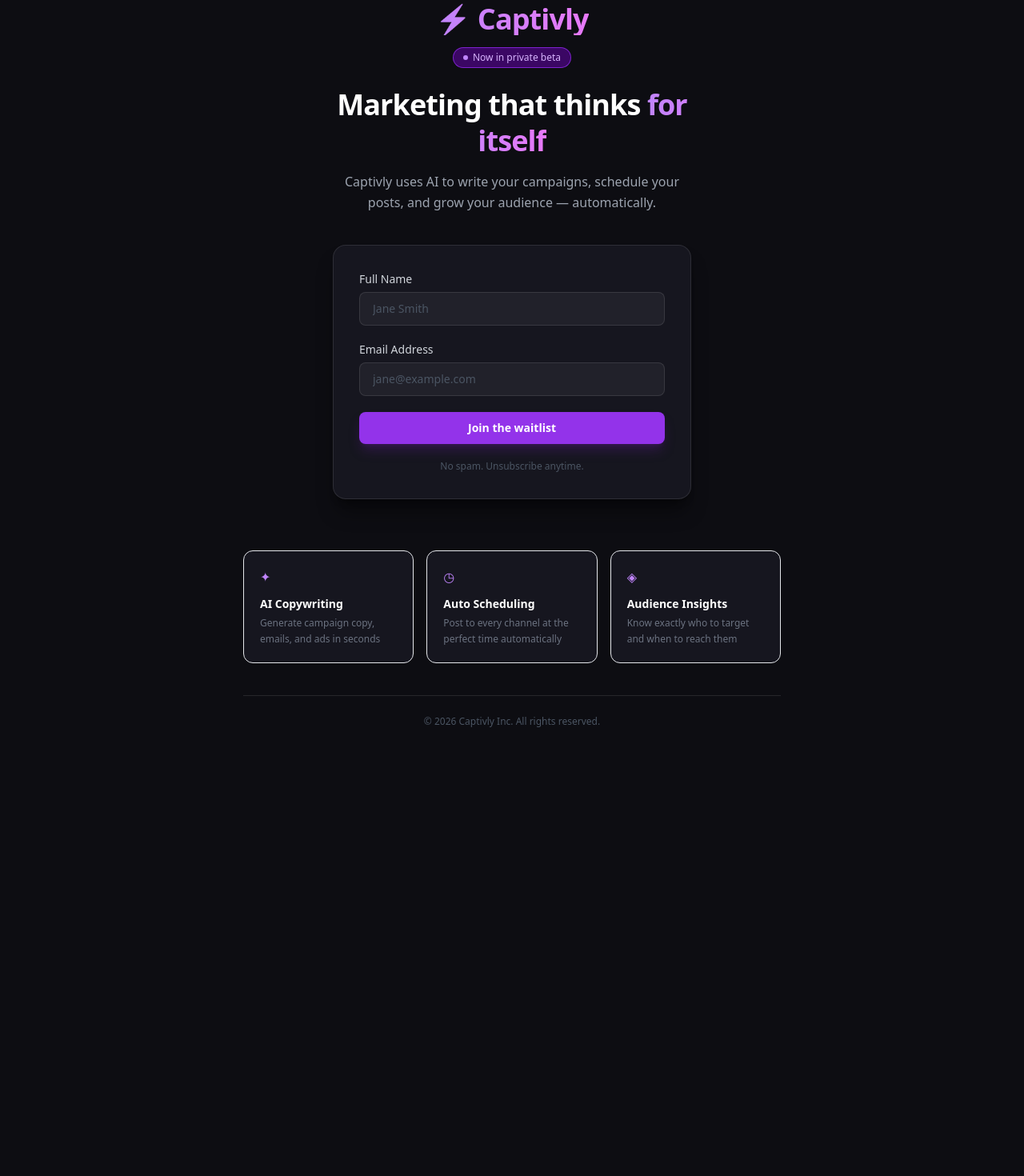
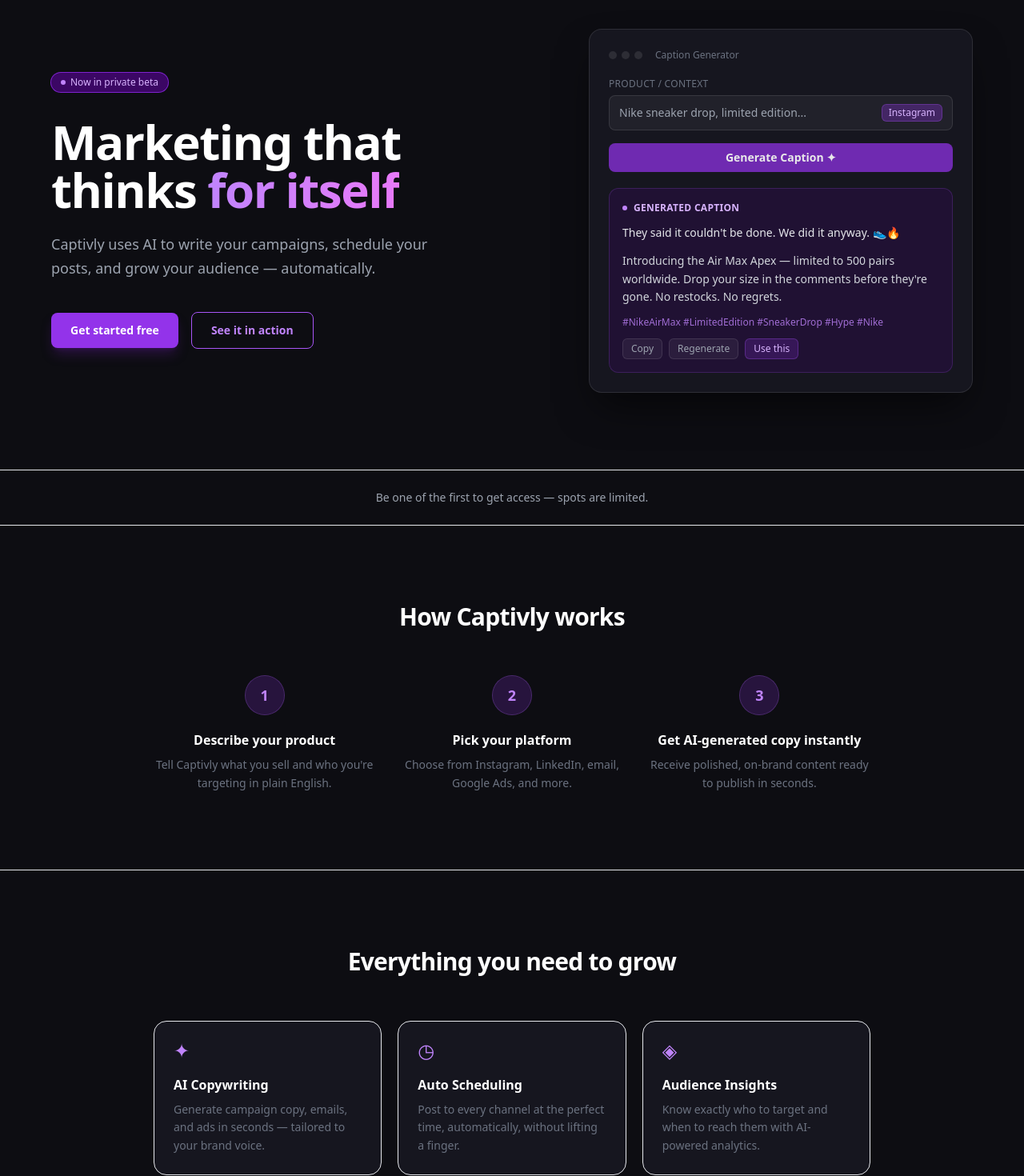
Before and after one commit to foxxbryan1/waitlist-app, a Next.js app: page / in a window 1280 px wide. Shown: the part 140-1610 px from the top of the page at 80% size. Before the commit the page ends 1130 px from the top, so only its background shows below. Built offline with nearby package versions, Linux system fonts and the light colour scheme.

Commit message:
redesign home page with two column hero layout

```diff
--- a/app/layout.tsx
+++ b/app/layout.tsx
@@ -13,7 +13,7 @@ export default function RootLayout({
   children: React.ReactNode;
 }) {
   return (
-    <html lang="en">
+    <html lang="en" className="scroll-smooth">
       <body className="bg-[#0d0d12] text-gray-900 antialiased">
         <Navbar />
         <div className="pt-16">{children}</div>
--- a/app/page.tsx
+++ b/app/page.tsx
@@ -18,7 +18,6 @@ export default function Home() {
       const animate = (now: number) => {
         const elapsed = now - start;
         const progress = Math.min(elapsed / duration, 1);
-        // ease-out cubic
         const eased = 1 - Math.pow(1 - progress, 3);
         setDisplayPosition(Math.round(eased * position));
         if (progress < 1) {
@@ -61,31 +60,193 @@ export default function Home() {
   }
 
   return (
-    <main className="min-h-screen flex flex-col items-center justify-center px-4 py-20 bg-[#0d0d12]">
-      <div className="w-full max-w-md">
-        {/* Brand wordmark */}
-        <div className="flex justify-center mb-4">
-          <span className="text-4xl font-black tracking-tight bg-gradient-to-r from-purple-400 to-fuchsia-400 bg-clip-text text-transparent">⚡ Captivly</span>
-        </div>
+    <main className="bg-[#0d0d12] text-white">
 
-        {/* Tagline badge */}
-        <div className="flex justify-center mb-6">
-          <span className="inline-flex items-center gap-1.5 rounded-full bg-purple-950 px-3 py-1 text-xs font-medium text-purple-300 ring-1 ring-purple-700">
+      {/* ── Hero ── */}
+      <section className="px-4 pt-28 pb-24">
+        <div className="mx-auto max-w-6xl flex flex-col lg:flex-row items-center gap-12">
+
+          {/* Left: text */}
+          <div className="flex-1 flex flex-col items-start text-left">
+            <span className="inline-flex items-center gap-1.5 rounded-full bg-purple-950 px-3 py-1 text-xs font-medium text-purple-300 ring-1 ring-purple-700 mb-8">
               <span className="h-1.5 w-1.5 rounded-full bg-purple-400" />
               Now in private beta
             </span>
-        </div>
 
-        {/* Headline */}
-        <h1 className="text-4xl font-extrabold tracking-tight text-center text-white mb-4 leading-tight">
+            <h1 className="text-5xl sm:text-6xl font-extrabold tracking-tight leading-tight mb-6">
               Marketing that thinks{" "}
               <span className="bg-gradient-to-r from-purple-400 to-fuchsia-400 bg-clip-text text-transparent">
                 for itself
               </span>
             </h1>
-        <p className="text-center text-gray-400 mb-10 leading-relaxed">
+
+            <p className="max-w-lg text-lg text-gray-400 leading-relaxed mb-10">
               Captivly uses AI to write your campaigns, schedule your posts, and
               grow your audience — automatically.
+            </p>
+
+            <div className="flex items-center gap-4 flex-wrap">
+              <a
+                href="/#signup"
+                className="rounded-lg bg-purple-600 px-6 py-3 text-sm font-semibold text-white hover:bg-purple-500 active:scale-[0.98] transition shadow-lg shadow-purple-900/40"
+              >
+                Get started free
+              </a>
+              <a
+                href="/tools"
+                className="rounded-lg border border-purple-500 px-6 py-3 text-sm font-semibold text-purple-400 hover:bg-purple-500/10 active:scale-[0.98] transition"
+              >
+                See it in action
+              </a>
+            </div>
+          </div>
+
+          {/* Right: mock UI card */}
+          <div className="flex-1 w-full lg:max-w-[480px]">
+            <div className="rounded-2xl bg-[#16161f] border border-white/10 p-6 shadow-2xl shadow-black/60">
+
+              {/* Card header */}
+              <div className="flex items-center gap-2 mb-5">
+                <div className="flex gap-1.5">
+                  <span className="h-2.5 w-2.5 rounded-full bg-white/10" />
+                  <span className="h-2.5 w-2.5 rounded-full bg-white/10" />
+                  <span className="h-2.5 w-2.5 rounded-full bg-white/10" />
+                </div>
+                <span className="text-xs font-medium text-gray-500 ml-2">Caption Generator</span>
+              </div>
+
+              {/* Input row */}
+              <div className="mb-4">
+                <label className="block text-xs text-gray-500 mb-1.5 font-medium uppercase tracking-wide">Product / Context</label>
+                <div className="flex items-center gap-2 rounded-lg border border-white/10 bg-white/5 px-3 py-2.5">
+                  <span className="text-sm text-gray-400 flex-1">Nike sneaker drop, limited edition...</span>
+                  <span className="text-xs rounded-md bg-purple-600/30 border border-purple-500/30 text-purple-300 px-2 py-0.5 font-medium">Instagram</span>
+                </div>
+              </div>
+
+              {/* Generate button (static) */}
+              <div className="mb-5">
+                <div className="w-full rounded-lg bg-purple-600/80 px-4 py-2 text-sm font-semibold text-white text-center opacity-90">
+                  Generate Caption ✦
+                </div>
+              </div>
+
+              {/* Result card */}
+              <div className="rounded-xl border border-purple-500/20 bg-purple-950/30 p-4">
+                <div className="flex items-center gap-2 mb-3">
+                  <span className="h-1.5 w-1.5 rounded-full bg-purple-400" />
+                  <span className="text-xs font-semibold text-purple-300 uppercase tracking-wide">Generated Caption</span>
+                </div>
+                <p className="text-sm text-gray-200 leading-relaxed mb-3">
+                  They said it couldn&apos;t be done. We did it anyway. 👟🔥
+                </p>
+                <p className="text-sm text-gray-300 leading-relaxed mb-3">
+                  Introducing the Air Max Apex — limited to 500 pairs worldwide. Drop your size in the comments before they&apos;re gone. No restocks. No regrets.
+                </p>
+                <p className="text-xs text-purple-400/80">
+                  #NikeAirMax #LimitedEdition #SneakerDrop #Hype #Nike
+                </p>
+                <div className="mt-3 flex gap-2">
+                  <span className="rounded-md border border-white/10 bg-white/5 px-2.5 py-1 text-xs text-gray-400 cursor-default">Copy</span>
+                  <span className="rounded-md border border-white/10 bg-white/5 px-2.5 py-1 text-xs text-gray-400 cursor-default">Regenerate</span>
+                  <span className="rounded-md border border-purple-500/30 bg-purple-600/20 px-2.5 py-1 text-xs text-purple-300 cursor-default">Use this</span>
+                </div>
+              </div>
+
+            </div>
+          </div>
+
+        </div>
+      </section>
+
+      {/* ── Social proof bar ── */}
+      <section className="border-y border-white/8 py-6 px-4 text-center">
+        <p className="text-sm text-gray-400">
+          Be one of the first to get access — spots are limited.
+        </p>
+      </section>
+
+      {/* ── How it works ── */}
+      <section className="py-24 px-4">
+        <div className="mx-auto max-w-4xl">
+          <h2 className="text-3xl font-extrabold tracking-tight text-center mb-14">
+            How Captivly works
+          </h2>
+          <div className="grid grid-cols-1 sm:grid-cols-3 gap-8">
+            {[
+              {
+                step: "1",
+                title: "Describe your product",
+                desc: "Tell Captivly what you sell and who you're targeting in plain English.",
+              },
+              {
+                step: "2",
+                title: "Pick your platform",
+                desc: "Choose from Instagram, LinkedIn, email, Google Ads, and more.",
+              },
+              {
+                step: "3",
+                title: "Get AI-generated copy instantly",
+                desc: "Receive polished, on-brand content ready to publish in seconds.",
+              },
+            ].map(({ step, title, desc }) => (
+              <div key={step} className="flex flex-col items-center text-center">
+                <div className="h-12 w-12 rounded-full bg-purple-600/20 ring-1 ring-purple-500/40 flex items-center justify-center text-lg font-black text-purple-400 mb-5">
+                  {step}
+                </div>
+                <p className="font-semibold text-white mb-2">{title}</p>
+                <p className="text-sm text-gray-500 leading-relaxed">{desc}</p>
+              </div>
+            ))}
+          </div>
+        </div>
+      </section>
+
+      {/* ── Features preview ── */}
+      <section className="py-24 px-4 border-t border-white/8">
+        <div className="mx-auto max-w-4xl">
+          <h2 className="text-3xl font-extrabold tracking-tight text-center mb-14">
+            Everything you need to grow
+          </h2>
+          <div className="grid grid-cols-1 sm:grid-cols-3 gap-5">
+            {[
+              {
+                icon: "✦",
+                title: "AI Copywriting",
+                desc: "Generate campaign copy, emails, and ads in seconds — tailored to your brand voice.",
+              },
+              {
+                icon: "◷",
+                title: "Auto Scheduling",
+                desc: "Post to every channel at the perfect time, automatically, without lifting a finger.",
+              },
+              {
+                icon: "◈",
+                title: "Audience Insights",
+                desc: "Know exactly who to target and when to reach them with AI-powered analytics.",
+              },
+            ].map(({ icon, title, desc }) => (
+              <div
+                key={title}
+                className="rounded-2xl bg-[#16161f] border border-white/8 p-6 hover:border-purple-500/30 transition-colors"
+              >
+                <span className="text-purple-400 text-2xl leading-none">{icon}</span>
+                <p className="mt-4 font-semibold text-white">{title}</p>
+                <p className="mt-2 text-sm text-gray-500 leading-relaxed">{desc}</p>
+              </div>
+            ))}
+          </div>
+        </div>
+      </section>
+
+      {/* ── Waitlist form ── */}
+      <section id="signup" className="py-24 px-4 border-t border-white/8">
+        <div className="mx-auto max-w-md">
+          <h2 className="text-3xl font-extrabold tracking-tight text-center mb-3">
+            Get early access
+          </h2>
+          <p className="text-center text-gray-400 text-sm mb-10">
+            Reserve your spot today. We&apos;ll let you know the moment we launch.
           </p>
 
           {status === "success" ? (
@@ -109,10 +270,7 @@ export default function Home() {
               className="bg-[#16161f] rounded-2xl border border-white/10 p-8 space-y-5 shadow-xl shadow-black/40"
             >
               <div>
-              <label
-                htmlFor="name"
-                className="block text-sm font-medium text-gray-300 mb-1.5"
-              >
+                <label htmlFor="name" className="block text-sm font-medium text-gray-300 mb-1.5">
                   Full Name
                 </label>
                 <input
@@ -127,10 +285,7 @@ export default function Home() {
               </div>
 
               <div>
-              <label
-                htmlFor="email"
-                className="block text-sm font-medium text-gray-300 mb-1.5"
-              >
+                <label htmlFor="email" className="block text-sm font-medium text-gray-300 mb-1.5">
                   Email Address
                 </label>
                 <input
@@ -164,40 +319,13 @@ export default function Home() {
             </form>
           )}
         </div>
+      </section>
 
-      {/* Feature cards */}
-      <div className="w-full max-w-2xl mt-16 grid grid-cols-1 sm:grid-cols-3 gap-4">
-        {[
-          {
-            icon: "✦",
-            title: "AI Copywriting",
-            desc: "Generate campaign copy, emails, and ads in seconds",
-          },
-          {
-            icon: "◷",
-            title: "Auto Scheduling",
-            desc: "Post to every channel at the perfect time automatically",
-          },
-          {
-            icon: "◈",
-            title: "Audience Insights",
-            desc: "Know exactly who to target and when to reach them",
-          },
-        ].map(({ icon, title, desc }) => (
-          <div
-            key={title}
-            className="rounded-xl bg-[#16161f] border border-white/8 px-5 py-5"
-          >
-            <span className="text-purple-400 text-base leading-none">{icon}</span>
-            <p className="mt-3 text-sm font-semibold text-white">{title}</p>
-            <p className="mt-1 text-xs text-gray-500 leading-relaxed">{desc}</p>
-          </div>
-        ))}
-      </div>
-
-      <footer className="mt-10 border-t border-white/10 pt-6 w-full max-w-2xl text-center">
+      {/* ── Footer ── */}
+      <footer className="border-t border-white/8 py-8 px-4 text-center">
         <p className="text-xs text-gray-600">© 2026 Captivly Inc. All rights reserved.</p>
       </footer>
+
     </main>
   );
 }
--- a/components/Navbar.tsx
+++ b/components/Navbar.tsx
@@ -39,7 +39,7 @@ export default function Navbar() {
           {/* Desktop CTA */}
           <div className="hidden md:block">
             <Link
-              href="/"
+              href="/#signup"
               className="rounded-lg bg-purple-600 px-4 py-2 text-sm font-semibold text-white hover:bg-purple-500 transition shadow-lg shadow-purple-900/40"
             >
               Get started
@@ -86,7 +86,7 @@ export default function Navbar() {
           ))}
           <div className="pt-2">
             <Link
-              href="/"
+              href="/#signup"
               onClick={() => setOpen(false)}
               className="block w-full text-center rounded-lg bg-purple-600 px-4 py-2.5 text-sm font-semibold text-white hover:bg-purple-500 transition"
             >
```
Lines whose indentation alone changed are shown as unchanged.
